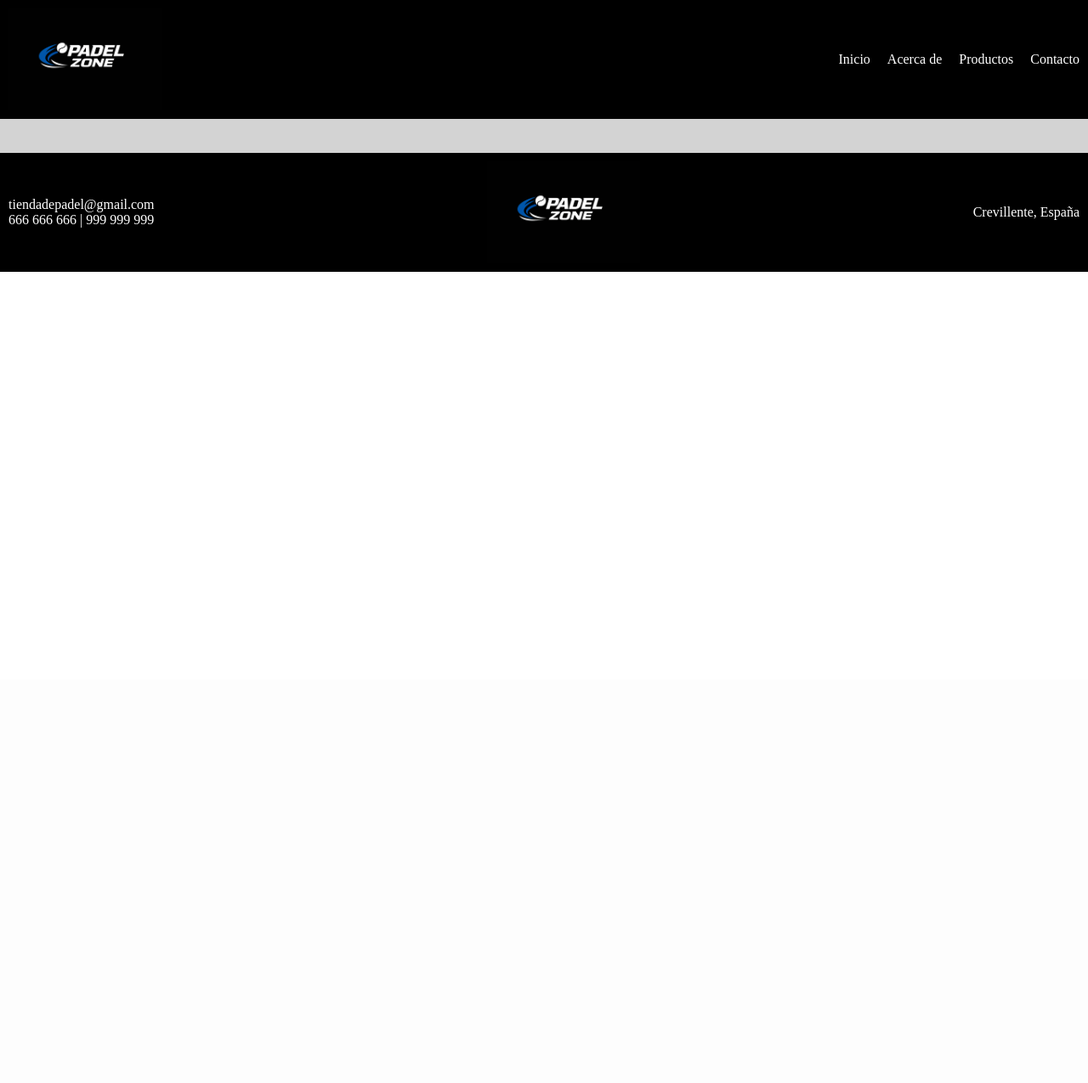
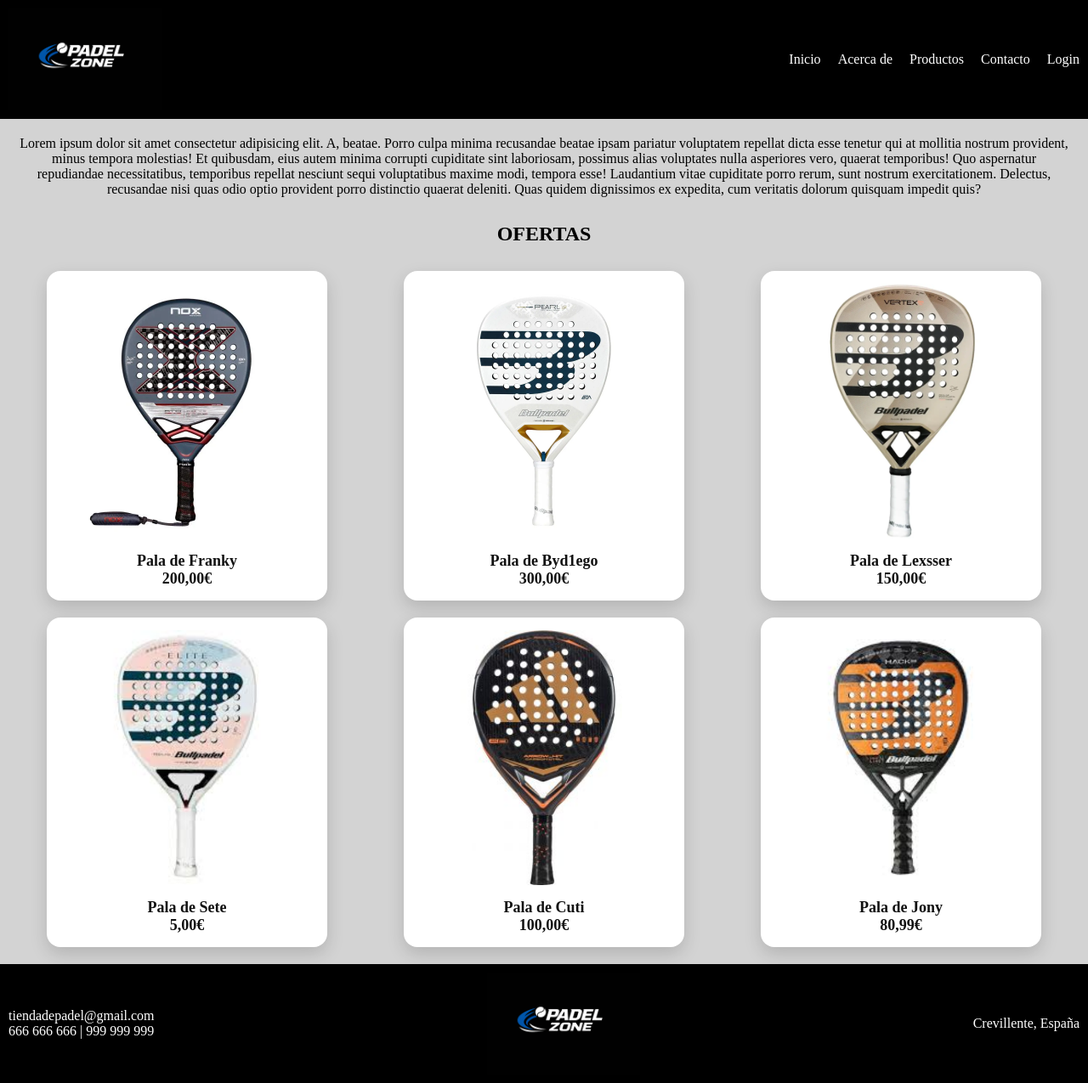
Before and after one commit to Byd1ego/Tienda_padel, a PHP site: page / in a window 1280 px wide. Shown: the whole page at 85% size. Before the commit the page ends 320 px from the top, so only its background shows below. Run offline with PHP 8.4, Linux system fonts and the light colour scheme; some libraries are stand-ins or nearby versions.

Commit message:
Añado el index sin php y creo login y logout

```diff
--- a/includes/header.php
+++ b/includes/header.php
@@ -26,6 +26,7 @@
             <li>Acerca de</li>
             <li>Productos</li>
             <li>Contacto</li>
+            <li><a href="login.php"></a>Login</li>
         </ul>
     </nav>
 </header>
--- a/index.php
+++ b/index.php
@@ -2,7 +2,38 @@
 include_once 'includes/header.php';
 ?>
 
-    <main></main>
+    <main>
+            <p>Lorem ipsum dolor sit amet consectetur adipisicing elit. A, beatae. Porro culpa minima recusandae beatae
+                ipsam pariatur voluptatem repellat dicta esse tenetur qui at mollitia nostrum provident, minus tempora
+                molestias!
+                Et quibusdam, eius autem minima corrupti cupiditate sint laboriosam, possimus alias voluptates nulla
+                asperiores vero, quaerat temporibus! Quo aspernatur repudiandae necessitatibus, temporibus repellat
+                nesciunt sequi voluptatibus maxime modi, tempora esse!
+                Laudantium vitae cupiditate porro rerum, sunt nostrum exercitationem. Delectus, recusandae nisi quas
+                odio optio provident porro distinctio quaerat deleniti. Quas quidem dignissimos ex expedita, cum
+                veritatis dolorum quisquam impedit quis?</p>
+            <h2>OFERTAS</h2>
+            <div class="contenedorgrid">
+                <div class="card"><img src="static/img/img1.jpg" alt="" height="300px" width="300px">
+                    <p>Pala de Franky <br> 200,00€</p>
+                </div>
+                <div class="card"><img src="static/img/img2.jpg" alt="" height="300px" width="300px">
+                    <p>Pala de Byd1ego <br> 300,00€</p>
+                </div>
+                <div class="card"><img src="static/img/img3.jpg" alt="" height="300px" width="300px">
+                    <p>Pala de Lexsser <br> 150,00€</p>
+                </div>
+                <div class="card"><img src="static/img/img4.jpg" alt="" height="300px" width="300px">
+                    <p>Pala de Sete <br> 5,00€</p>
+                </div>
+                <div class="card"><img src="static/img/img5.jpg" alt="" height="300px" width="300px">
+                    <p>Pala de Cuti <br> 100,00€</p>
+                </div>
+                <div class="card"><img src="static/img/img6.jpg" alt="" height="300px" width="300px">
+                    <p>Pala de Jony <br> 80,99€</p>
+                </div>
+            </div>
+        </main>
 
 <?php
 include_once 'includes/footer.php';
--- a/static/css/estilos.css
+++ b/static/css/estilos.css
@@ -76,6 +76,11 @@
 
         #icono {
             cursor: pointer;
+        }
+        .menu > li > button{
+            background-color: green;
+            padding: 10px;
+            color: white;
         }
 
         .card {
```
Also changed, not shown: login.php (added), logout.php (added).
